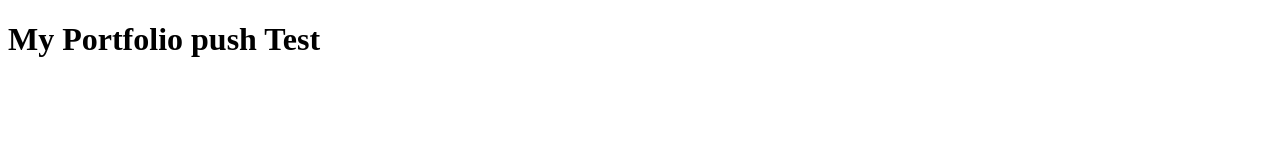
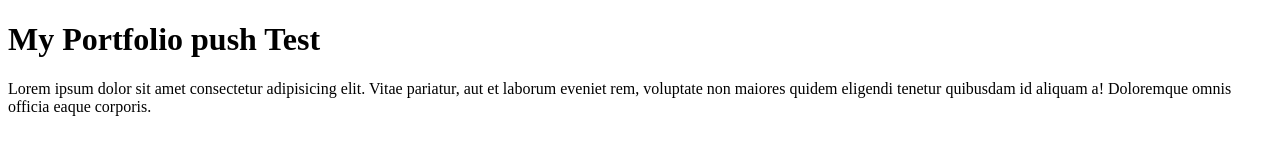
Before and after one commit to SawYeMarn/My-Portfolio, a plain HTML site: page index.html in a window 1280 px wide. Drawn offline with Linux system fonts and the light colour scheme.

Commit message:
second commit

```diff
--- a/index.html
+++ b/index.html
@@ -7,5 +7,8 @@
 </head>
 <body>
     <h1>My Portfolio push Test</h1>
+    <p>Lorem ipsum dolor sit amet consectetur adipisicing elit.
+         Vitae pariatur, aut et laborum eveniet rem, voluptate non maiores quidem
+        eligendi tenetur quibusdam id aliquam a! Doloremque omnis officia eaque corporis.</p>
 </body>
 </html>
```
